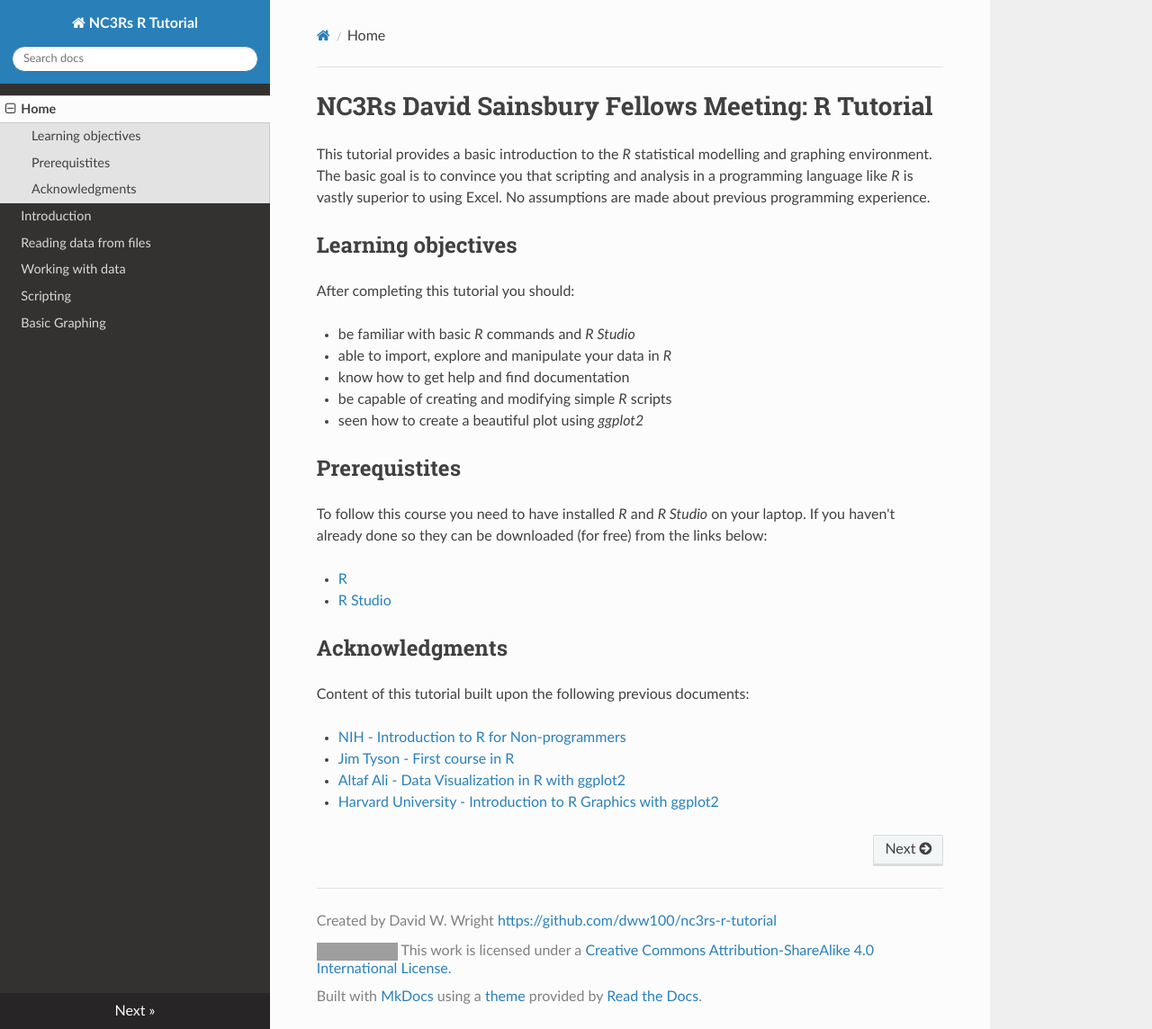
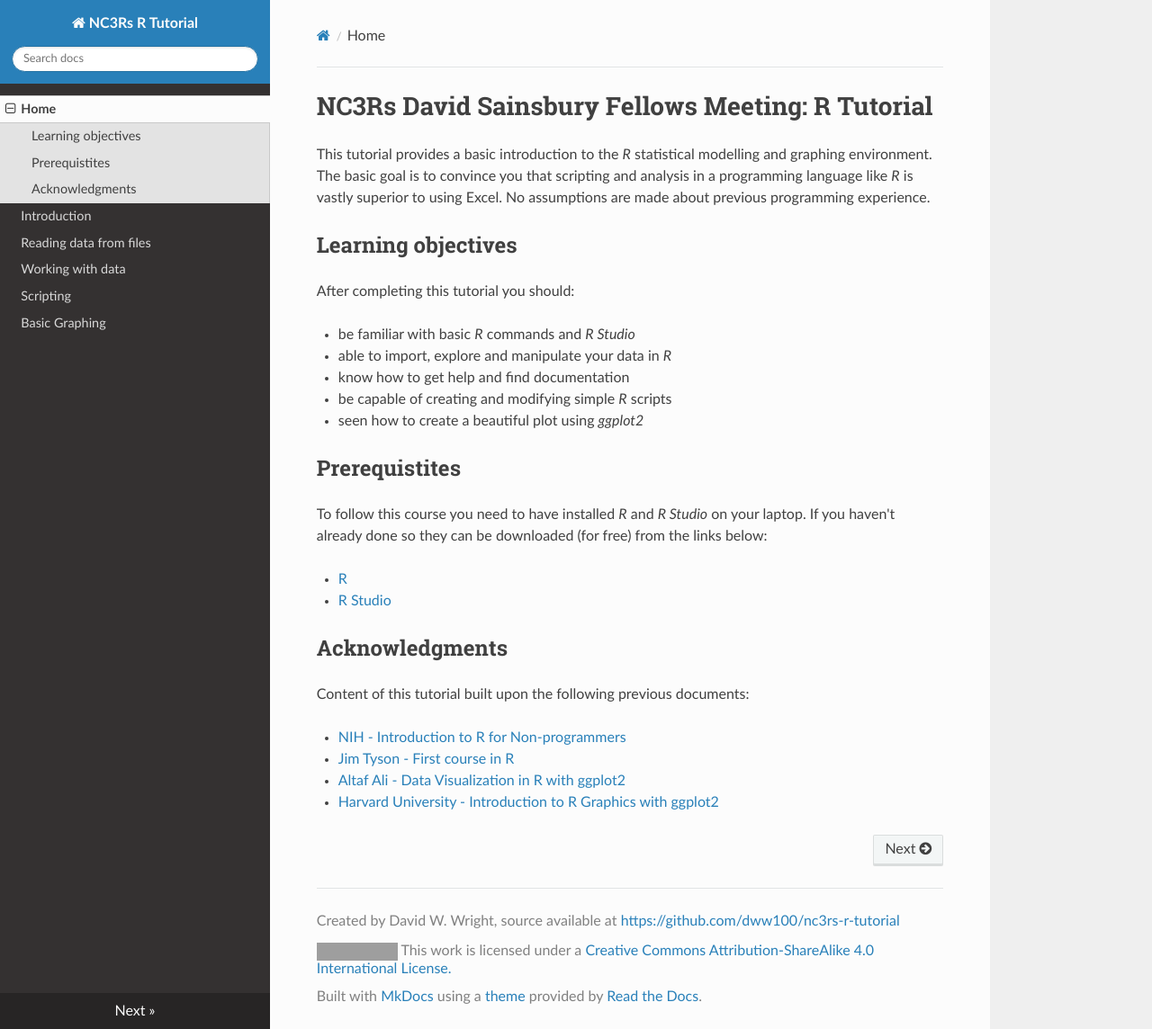
Before and after one commit to dww100/nc3rs-r-tutorial, an MkDocs documentation site: the page built from docs/index.md, in a window 1280 px wide and 1144 px high. Shown: the whole window at 90% size. Built offline with MkDocs 1.6.1, drawn with Linux system fonts in a browser that asks for light colours; nearby versions of some CDN libraries; old or Windows-style settings are respelled for this version of MkDocs; grey boxes are pictures that could not be loaded.

Commit message:
hopefully final edit to footer

```diff
--- a/mkdocs.yml
+++ b/mkdocs.yml
@@ -12,4 +12,4 @@ pages:
 
 theme: readthedocs
 
-copyright: <p>Created by David W. Wright <a href="https://github.com/dww100/nc3rs-r-tutorial">https://github.com/dww100/nc3rs-r-tutorial</a></p> <img src="https://i.creativecommons.org/l/by-sa/4.0/88x31.png"> This work is licensed under a <a href="https://creativecommons.org/licenses/by-sa/4.0/"/>Creative Commons Attribution-ShareAlike 4.0 International License.</a>
+copyright: <p>Created by David W. Wright, source available at <a href="https://github.com/dww100/nc3rs-r-tutorial">https://github.com/dww100/nc3rs-r-tutorial</a></p> <img src="https://i.creativecommons.org/l/by-sa/4.0/88x31.png"> This work is licensed under a <a href="https://creativecommons.org/licenses/by-sa/4.0/"/>Creative Commons Attribution-ShareAlike 4.0 International License.</a>
```
